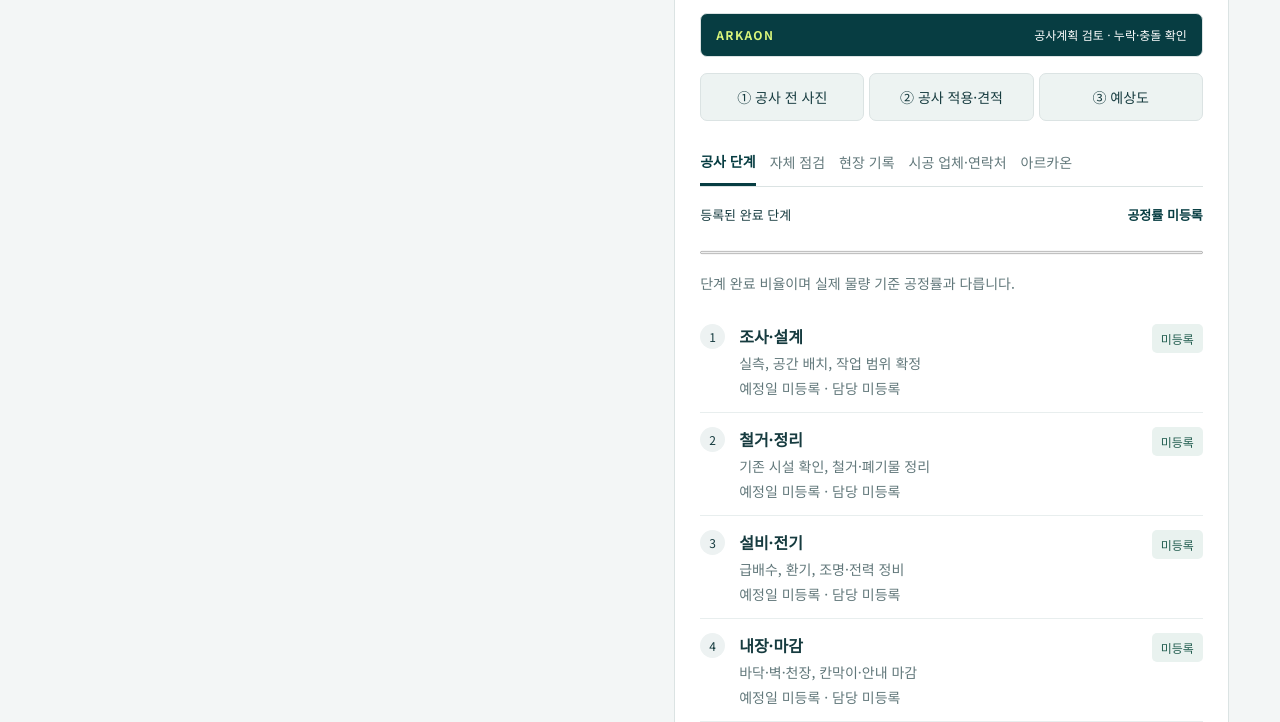
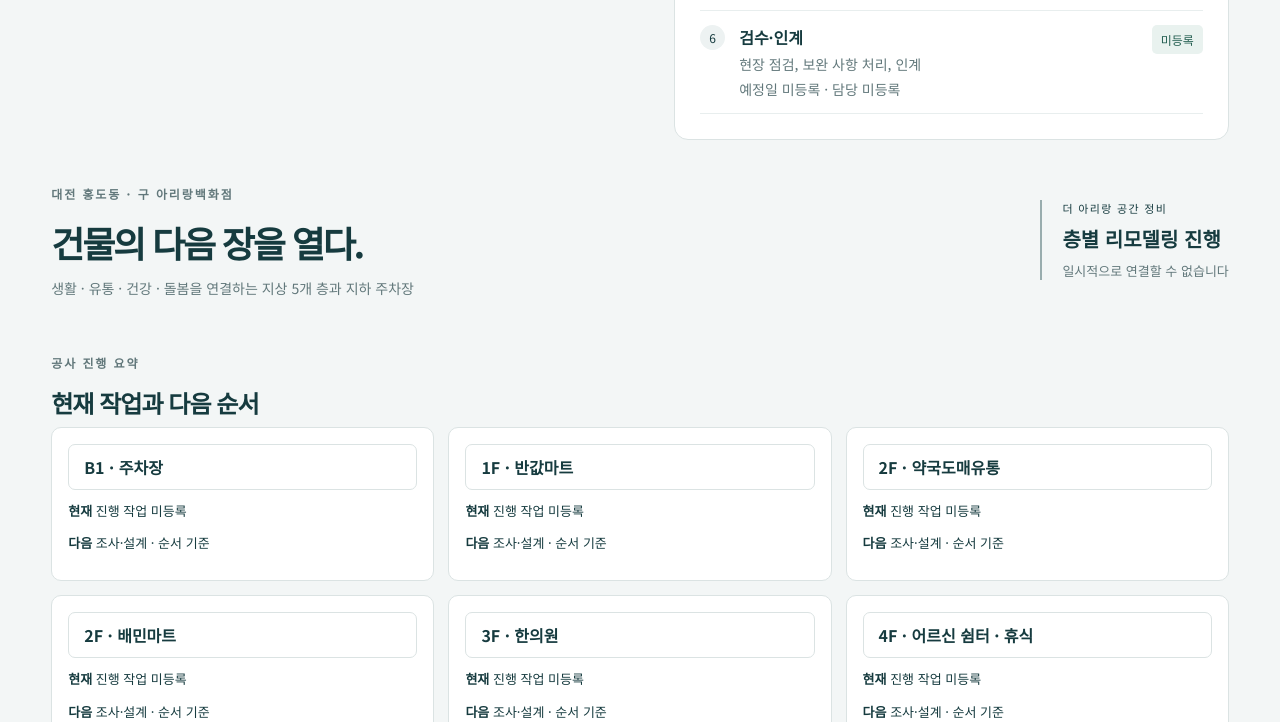
Before and after one commit to NurionHoldings/thearirang, a website: page public/index.html in a window 1280 px wide. Shown: the part 2078-2800 px from the top of the page. Drawn offline with Linux system fonts and the light colour scheme; no server answers.

Commit message:
Move entire floor guide workspace above building introduction

```diff
--- a/public/index.html
+++ b/public/index.html
@@ -1,8 +1,9 @@
 <!doctype html><html lang="ko"><head><meta charset="utf-8"><meta name="viewport" content="width=device-width, initial-scale=1"><title>더 아리랑 스토어 | 공간과 공정</title><meta name="description" content="더 아리랑 스토어의 층별 리모델링 예상도와 공사 단계, 현장 기록, 자체 점검을 관리합니다."><link rel="icon" href="favicon.svg"><link rel="stylesheet" href="style.css"></head><body>
 <header><a class="brand" href="#"><span class="mark arirang-logo"><img src="assets/arirang-symbol.png" alt="더 아리랑 다색 심벌"></span><span>더 아리랑 <b>스토어</b><small>THE ARIRANG STORE</small></span></a><nav><a href="/drawings.html">도면·업자자료</a><a href="#workspace">층별 공사</a><a href="#overview">전체 공정표</a><a href="#gallery">현장 기록</a></nav><button id="login">관리자 로그인</button></header>
-<div class="voice-bar" aria-label="음성안내 설정"><strong>소유주 음성안내</strong><button id="voice-toggle" aria-pressed="false">음성안내 켜기</button><button id="voice-repeat">현재 화면 다시 듣기</button><button id="voice-stop">정지</button><label>읽기 속도 <select id="voice-rate"><option value="0.75">천천히</option><option value="0.9" selected>보통</option><option value="1.1">빠르게</option></select></label><button id="motion-toggle" aria-pressed="true">로고 움직임 끄기</button><span id="voice-status" role="status">음성안내 꺼짐</span></div><main><div class="heading"><div><p class="eyebrow">대전 홍도동 · 구 아리랑백화점</p><h1>건물의 다음 장을 열다.</h1><p>01 / 층별 공간 안내</p></div><div class="project-state"><span>더 아리랑 공간 정비</span><strong>층별 리모델링 진행</strong><small id="mode">연결 확인 중</small></div></div>
-<section id="management-summary" aria-label="층별 공사 요약"></section><section id="workspace" class="workspace"><div class="building-panel"><div class="panel-top"><span>생활 · 유통 · 건강 · 돌봄을 연결하는 지상 5개 층과 지하 주차장</span><div class="segmented"><button data-view="concept" class="active">공사 후 예상</button><button data-view="before">공사 전 모습</button></div></div><div class="building-view"><img id="building" src="assets/exterior.jpg" alt="더 아리랑 스토어 주변 정비 콘셉트 예상도"><div class="image-label" id="image-label">AI 정비 콘셉트 · 실제 설계도 아님</div><div class="floor-stack" id="floor-stack"></div></div><div class="building-foot"><span>층을 선택해 공간과 공정을 확인하세요.</span><span>5F — B1</span></div></div>
+<div class="voice-bar" aria-label="음성안내 설정"><strong>소유주 음성안내</strong><button id="voice-toggle" aria-pressed="false">음성안내 켜기</button><button id="voice-repeat">현재 화면 다시 듣기</button><button id="voice-stop">정지</button><label>읽기 속도 <select id="voice-rate"><option value="0.75">천천히</option><option value="0.9" selected>보통</option><option value="1.1">빠르게</option></select></label><button id="motion-toggle" aria-pressed="true">로고 움직임 끄기</button><span id="voice-status" role="status">음성안내 꺼짐</span></div><main><section id="workspace" class="workspace"><div class="building-panel"><div class="panel-top"><span>01 / 층별 공간 안내</span><div class="segmented"><button data-view="concept" class="active">공사 후 예상</button><button data-view="before">공사 전 모습</button></div></div><div class="building-view"><img id="building" src="assets/exterior.jpg" alt="더 아리랑 스토어 주변 정비 콘셉트 예상도"><div class="image-label" id="image-label">AI 정비 콘셉트 · 실제 설계도 아님</div><div class="floor-stack" id="floor-stack"></div></div><div class="building-foot"><span>층을 선택해 공간과 공정을 확인하세요.</span><span>5F — B1</span></div></div>
 <article class="detail-panel" id="detail"></article></section>
+<div class="heading" style="margin-top:32px"><div><p class="eyebrow">대전 홍도동 · 구 아리랑백화점</p><h1>건물의 다음 장을 열다.</h1><p>생활 · 유통 · 건강 · 돌봄을 연결하는 지상 5개 층과 지하 주차장</p></div><div class="project-state"><span>더 아리랑 공간 정비</span><strong>층별 리모델링 진행</strong><small id="mode">연결 확인 중</small></div></div>
+<section id="management-summary" aria-label="층별 공사 요약"></section>
 <section class="overview" id="overview"><div class="section-head"><div><p class="eyebrow">02 / 공사 진행 현황</p><h2>한눈에 보는 공사 흐름</h2></div><button id="export">공사 기록 내보내기</button></div><p class="muted">각 단계의 예정일과 상태는 현장 확인 후 등록합니다. 비어 있는 값은 진행률에 포함하지 않습니다.</p><div class="table-wrap" tabindex="0" role="region" aria-label="층별 전체 공정표. 작은 화면에서는 좌우로 이동할 수 있습니다."><table><thead><tr><th>업무 영역</th><th>조사·설계</th><th>철거·정리</th><th>설비·전기</th><th>내장·마감</th><th>집기·시운전</th><th>검수·인계</th></tr></thead><tbody id="matrix"></tbody></table></div></section>
 <section id="after-gallery"><div class="section-head"><div><p class="eyebrow">공사 후 공간 계획</p><h2>공사 후 예상 모습</h2></div><span class="muted">AI 예상 · 실제 준공 모습 아님</span></div><img class="after-board" src="assets/after-board-v2.jpg" alt="제공 시안을 반영한 외관, 1층 마트 내부, 마트 입구, 주차장 입구의 공사 후 예상도"><p class="muted">1층 시안의 더 아리랑 마켓 간판과 품목별 색상을 반영했습니다. 상층 내부는 기존 콘셉트 제안이며 추후 실측·시안에 따라 수정합니다.</p></section><section id="gallery"><div class="section-head"><div><p class="eyebrow">03 / 현장 사진 기록</p><h2>변화의 출발점</h2></div><span class="muted">제공된 외관 사진 · 촬영일 미확인</span></div><details class="before-records"><summary>공사 전 외관 사진 보기 · 10장</summary><div id="photos" class="photos"></div></details></section>
 <footer><strong>더 아리랑 스토어</strong><p>공정 관리 기록과 자체 점검은 현장 검수·전문가 판단을 보조합니다.</p><span>SPACE, REIMAGINED.</span></footer></main>
```
